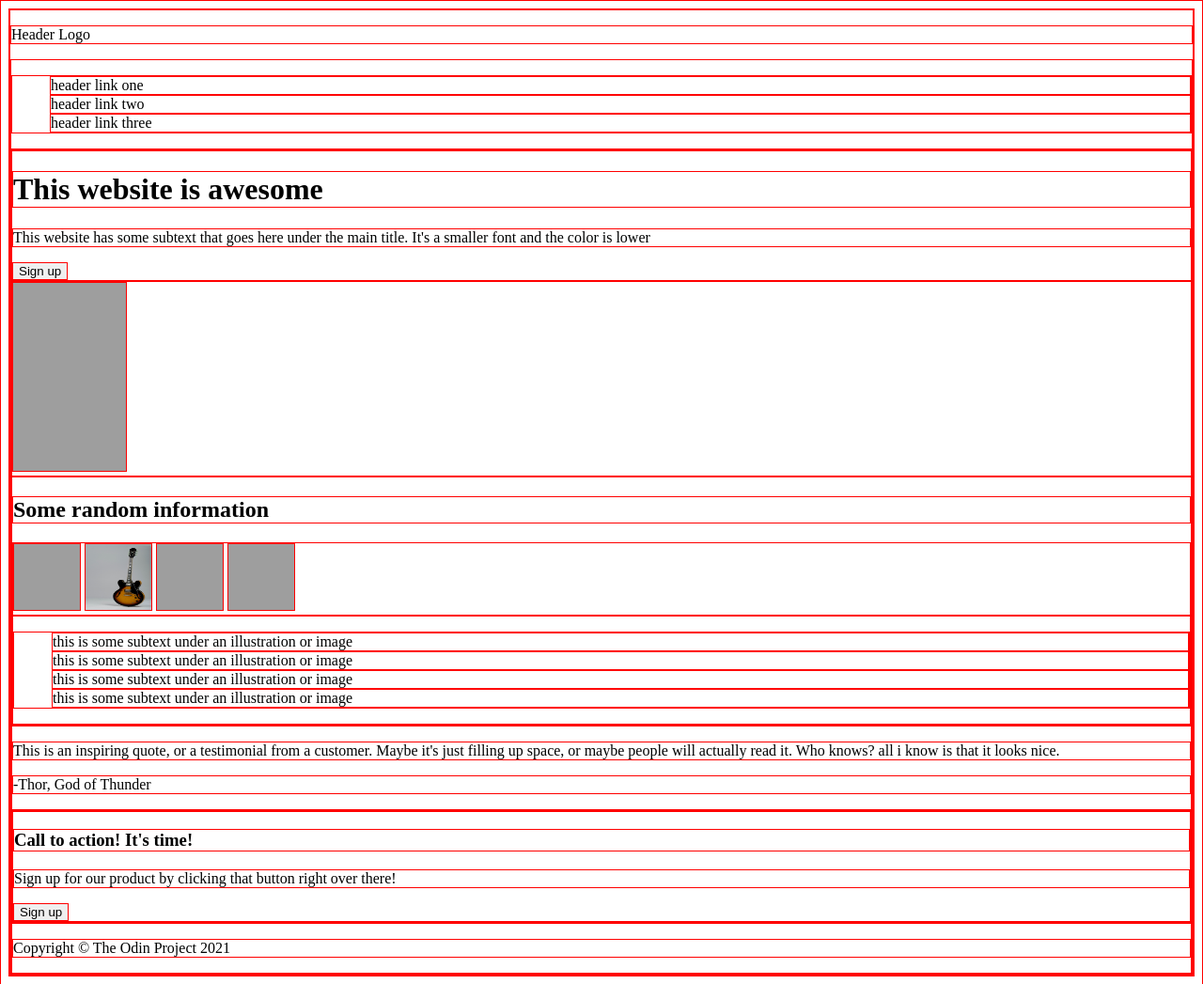
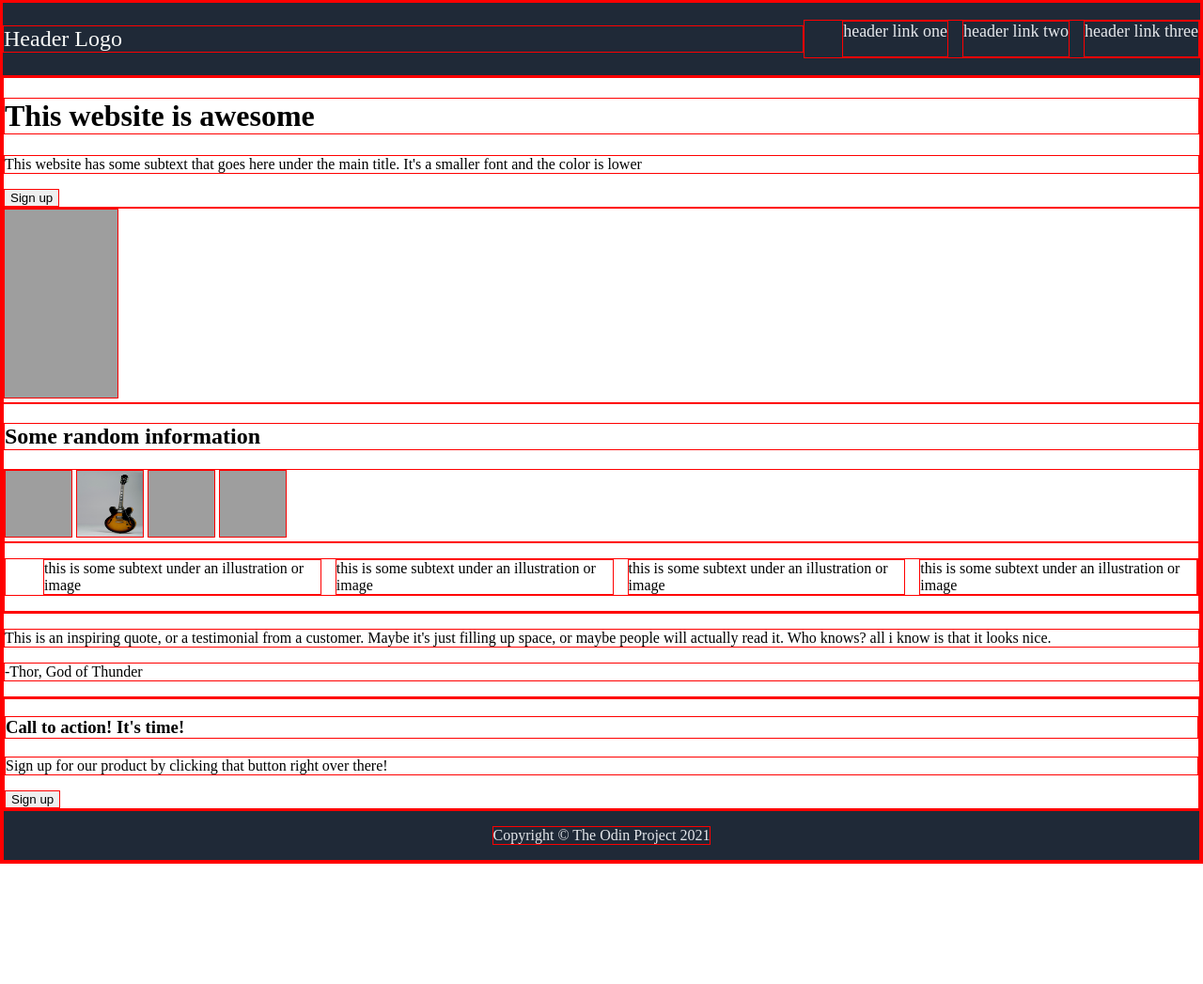
Before and after one commit to Shakawkaw000/landing-page, a plain HTML site: page index.html in a window 1280 px wide. Shown: the whole page at 94% size. After the commit the page ends 919 px from the top, so only its background shows below. Drawn offline with Linux system fonts and the light colour scheme; grey boxes are pictures that could not be loaded.

Commit message:
worked on css layout

```diff
--- a/index.html
+++ b/index.html
@@ -8,11 +8,12 @@
     <link rel="stylesheet" href="style.css">
 </head>
 
+
+
 <body>
-    <div>
-      <p>Header Logo</p>
-      <div class="header-links">
-        <ul>
+      <div class="header">
+        <p id="headerlogo">Header Logo</p>
+        <ul id="headerlinks">
           <li>header link one</li>
           <li>header link two</li>
           <li>header link three</li>
@@ -58,6 +59,5 @@
       <div class="footer">
           <p>Copyright &copy The Odin Project 2021</p>
       </div>
-    </div>
 </body>
 </html>
--- a/style.css
+++ b/style.css
@@ -6,6 +6,9 @@
 body {
     display: flex;
     flex-direction: column;
+    font-style: "OCR A Std", sans-serif, 'Times New Roman', Times, serif;
+    margin: 0px;
+    padding: 0px;
 }
 
 img {
@@ -15,9 +18,34 @@ img {
 
 ul {
     list-style: none;
+    display: flex;
+    gap: 15px;
 }
 
 .second-quarter img {
     width: 70px;
     height: 70px;
 }
+
+.header,
+.footer {
+    display: flex;
+    background-color: #1F2937;
+}
+
+#headerlogo {
+    font-size: 24px;
+    color: #F9FAF8;
+    flex-grow: 1;
+}
+
+#headerlinks {
+    font-size: 18px;
+    color: #E5E7EB;
+}
+
+.footer {
+    color: #E5E7EB;
+    flex-shrink: 1;
+    justify-content: center;
+}
```
